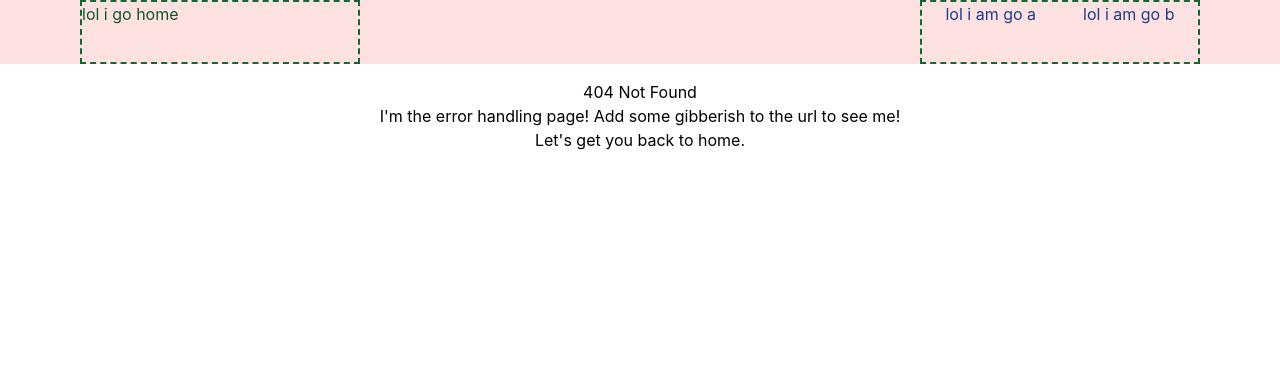
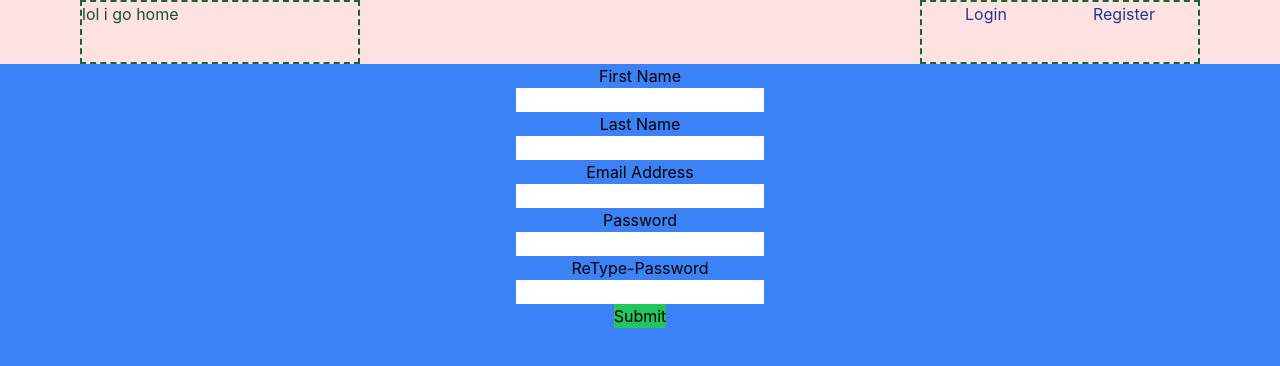
Before and after one commit to lbraby/hackathon-2024-frontend, a React (Create React App) app: page /register in a window 1280 px wide. Before the commit this address had no page. Shown: the top 366 px of the page. Built offline with nearby package versions, Linux system fonts and the light colour scheme.

Commit message:
added basic login/registration pages

```diff
--- a/src/App.js
+++ b/src/App.js
@@ -1,29 +1,18 @@
 import './App.css';
 import { BrowserRouter as Router, Routes, Route, Link } from "react-router-dom";
-import DefaultRoute from './Components/DefaultRoute';
-import RouteA from './Components/RouteA';
-import RouteB from './Components/RouteB';
-import NestedRoute from './Components/NestedRoute';
-import NavBar from './Components/NavBar.js';
+import Login from './Components/Login.js';
+import Register from './Components/Register.js';
+import Home from './Components/Home.js';
 
 function App() {
   return (
     <div className="App">
-      <NavBar>
-      </NavBar>
       <Router>
         <Routes>
           <Route path="/">
-            <Route index element={<DefaultRoute/>}/>
-            {/* the "index" parameter is what makes this component root for this route */}
-            <Route path="/A" element={<RouteA/>}/>
-            {/* append /A to the url to see this component */}
-            <Route path="/B" element={<RouteB/>}/>
-            {/* append /B to the url to see this component */}
-            <Route path="folder/">
-              <Route index element={<DefaultRoute/>}/>
-              <Route path="/folder/nested" element={<NestedRoute/>}/>
-            </Route>
+            <Route index element={<Home/>}/>
+            <Route path="/login" element={<Login/>} />
+            <Route path="/register" element={<Register/>} />
           </Route>
           <Route
             path="*"
--- a/src/Components/DefaultRoute.js
+++ /dev/null
@@ -1,11 +0,0 @@
-const DefaultRoute = () => {
-    return(
-        <div>
-            <h1 className='text-red-500 text-3xl font-bold'>im the default route!</h1>
-            <p>im the component at the base of this "directory", thats why my path is root</p>
-            <p>in app.js my component has the "index" parameter, thats why i am the root component for this "directory"</p>
-        </div>
-    );
-};
-
-export default DefaultRoute;
--- /dev/null
+++ b/src/Components/Home.js
@@ -0,0 +1,13 @@
+import NavBar from "./NavBar";
+const Home = () => {
+    return(
+        <div className="bg-red-500 min-h-screen w-full">
+            <NavBar/>
+            <div>
+                hello world!
+            </div>
+        </div>
+    );
+};
+
+export default Home;
--- /dev/null
+++ b/src/Components/Login.js
@@ -0,0 +1,31 @@
+import NavBar from "./NavBar";
+const Login = () => {
+    return(
+        <div className="bg-red-500 min-h-screen w-full">
+            <NavBar/>
+            <div>
+            <form>
+                <p>Email</p>
+                <input
+                    type="text"
+                    name="username"
+                    required
+                />
+                <p>Password</p>
+                <input
+                    type="password"
+                    name="password"
+                    required
+                />
+                <div className="form-group">
+                <button type="submit" className="btn btn-primary bg-green-500">
+                    Submit
+                </button>
+                </div>
+            </form>
+            </div>
+        </div>
+    );
+};
+
+export default Login;
--- a/src/Components/NavBar.js
+++ b/src/Components/NavBar.js
@@ -1,13 +1,14 @@
+import { Link } from 'react-router-dom';
+
 const NavBar = () => {
   return(
     <div class="w-full h-16 bg-red-100 flex flex-row justify-between px-20">
-
       <div class="w-1/4 flex border-green-800 border-dashed border-2">
-        <a href="/" class="text-green-900"> lol i go home</a>
+        <p className='text-green-900'><Link to="/">lol i go home</Link></p>
       </div>
       <div class="w-1/4 flex justify-around border-green-800 border-dashed border-2">
-        <a href="/a" class="text-blue-900">lol i am go a</a>
-        <a href="/b" class="text-blue-900">lol i am go b</a>
+        <p className='text-blue-900'><Link to="/login">Login</Link></p>
+        <p className='text-blue-900'><Link to="/register">Register</Link></p>
       </div>
     </div>
   );
--- a/src/Components/NestedRoute.js
+++ /dev/null
@@ -1,10 +0,0 @@
-const NestedRoute = () => {
-    return(
-        <div>
-            <h1>im a nested route!</h1>
-            <p>add"/folder/nested" to the url to see me!</p>
-        </div>
-    );
-};
-
-export default NestedRoute;
--- /dev/null
+++ b/src/Components/Register.js
@@ -0,0 +1,59 @@
+import NavBar from "./NavBar";
+const Register = () => {
+    return(
+        <div className="w-full min-h-screen bg-blue-500">
+            <NavBar/>
+            <form>
+                <p>First Name</p>
+                <input
+                    type="text"
+                    className="form-control"
+                    id="first-name-input"
+                    name="firstName"
+                    required
+                />
+                <p>Last Name</p>
+                <input
+                    type="text"
+                    className="form-control"
+                    id="last-name-input"
+                    name="lastName"
+                    required
+                />
+                <p>Email Address</p>
+                <input
+                    type="text"
+                    className="form-control"
+                    id="email"
+                    name="email"
+                    required
+                />
+                <p>Password</p>
+                <input
+                    type="password"
+                    className="form-control"
+                    id="password"
+                    name="password"
+                    min="0"
+                    required
+                />
+                <p>ReType-Password</p>
+                <input
+                    type="password"
+                    className="form-control"
+                    id="password"
+                    name="password"
+                    min="0"
+                    required
+                />
+                <div className="form-group">
+                    <button type="submit" className="btn btn-primary bg-green-500">
+                        Submit
+                    </button>
+                </div>
+            </form>
+        </div>
+    );
+};
+
+export default Register;
--- a/src/Components/RouteA.js
+++ /dev/null
@@ -1,10 +0,0 @@
-const RouteA = () => {
-    return(
-        <div>
-            <h1 style={{ color: "blue"}}>im routeA!</h1>
-            <p className="text-red-500">add"/A" to the url to see me!</p>
-        </div>
-    );
-};
-
-export default RouteA;
--- a/src/Components/RouteB.js
+++ /dev/null
@@ -1,10 +0,0 @@
-const RouteB = () => {
-    return(
-        <div>
-            <h1>im routeB!</h1>
-            <p>add "/B" to the url to see me!</p>
-        </div>
-    );
-};
-
-export default RouteB;
```
